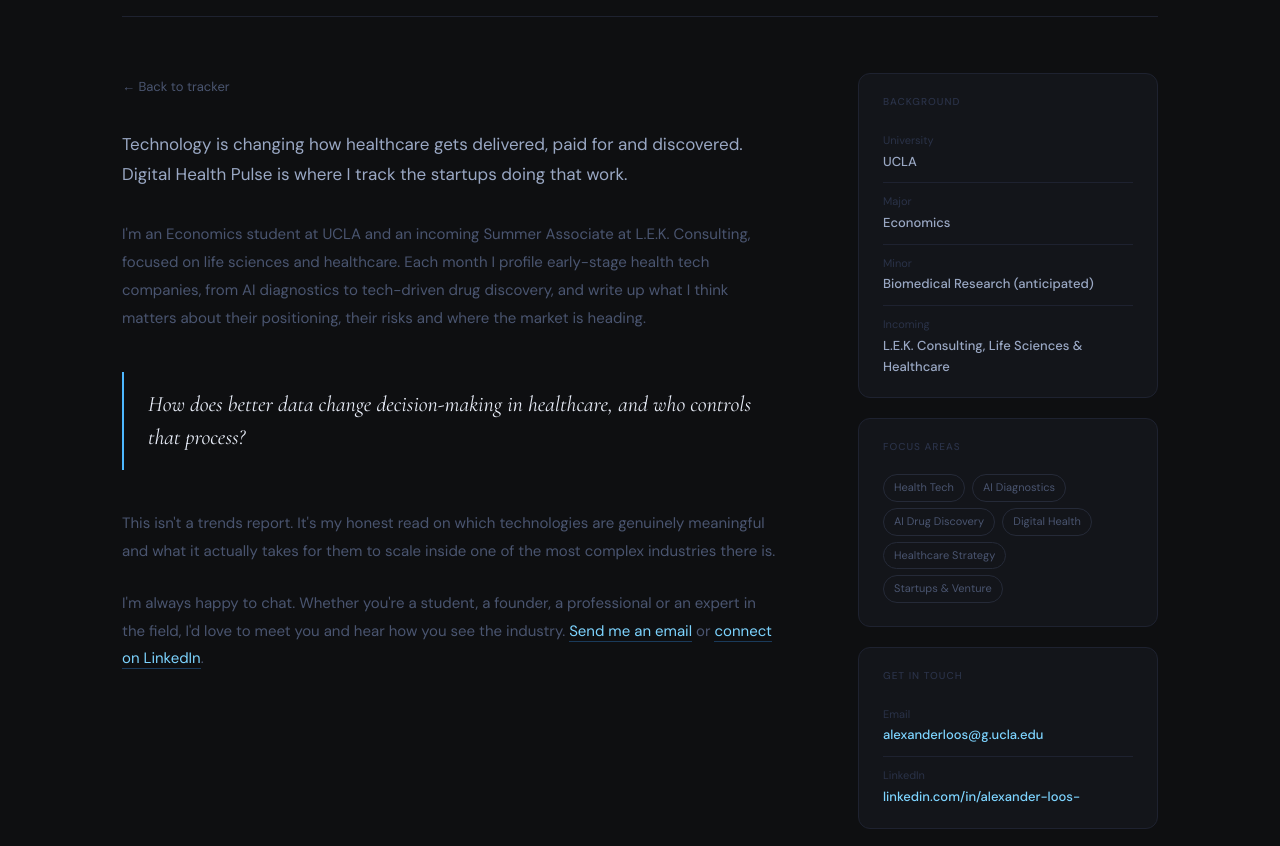
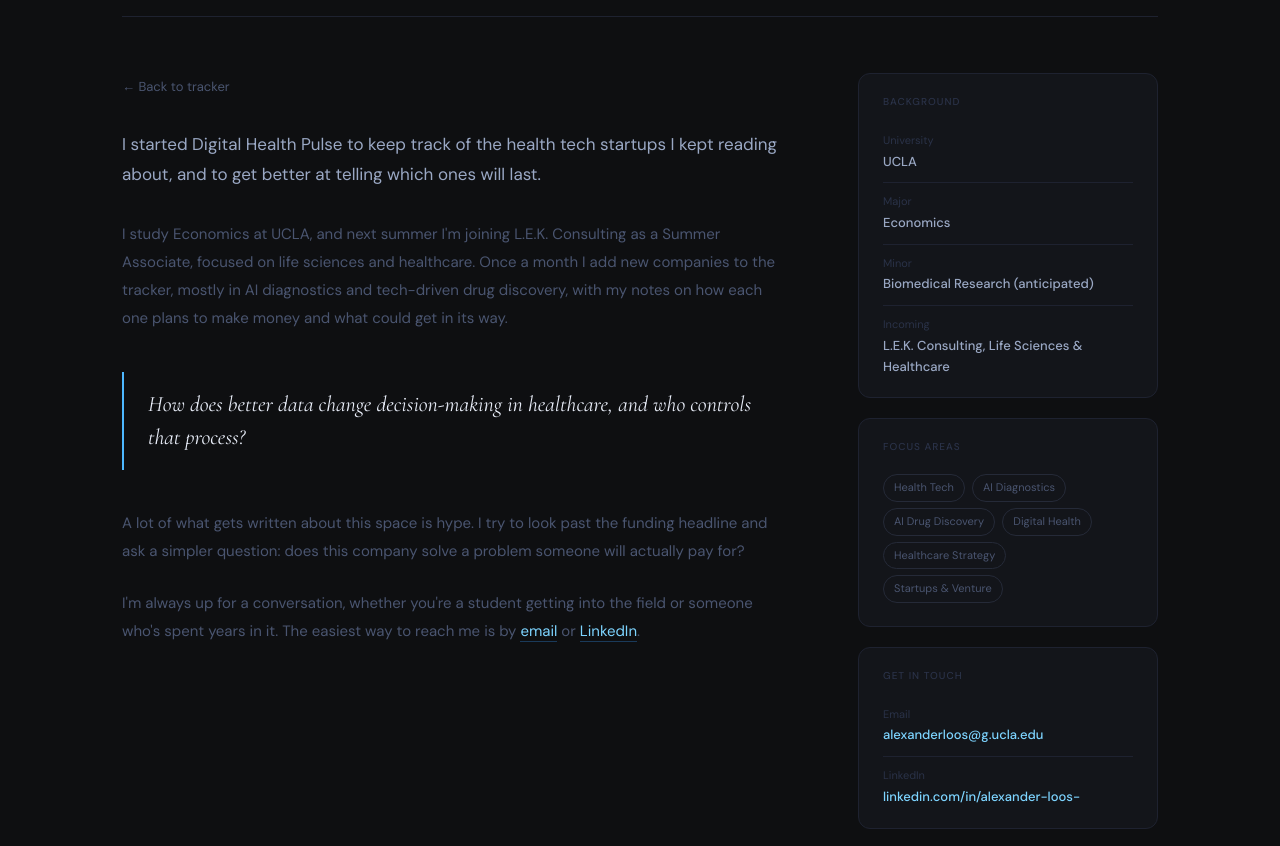
Before and after one commit to alexander-loos/Digital-Health-Pulse, a plain HTML site: page about.html in a window 1280 px wide. Shown: the part 500-1346 px from the top of the page. Drawn offline with nearby package versions, Linux system fonts and the light colour scheme.

Commit message:
About page: rewrite bio in a more natural voice
Co-Authored-By: Claude Opus 5.5 <noreply@anthropic.com>
Claude-Session: https://claude.ai/code/session_01AB261ve1znm6F4LshrHV3f

```diff
--- a/about.html
+++ b/about.html
@@ -75,11 +75,11 @@
   <div class="content">
     <div class="body-text">
       <a href="index.html" class="back-link">&#8592; Back to tracker</a>
-      <p class="lead">Technology is changing how healthcare gets delivered, paid for and discovered. Digital Health Pulse is where I track the startups doing that work.</p>
-      <p>I'm an Economics student at UCLA and an incoming Summer Associate at L.E.K. Consulting, focused on life sciences and healthcare. Each month I profile early-stage health tech companies, from AI diagnostics to tech-driven drug discovery, and write up what I think matters about their positioning, their risks and where the market is heading.</p>
+      <p class="lead">I started Digital Health Pulse to keep track of the health tech startups I kept reading about, and to get better at telling which ones will last.</p>
+      <p>I study Economics at UCLA, and next summer I'm joining L.E.K. Consulting as a Summer Associate, focused on life sciences and healthcare. Once a month I add new companies to the tracker, mostly in AI diagnostics and tech-driven drug discovery, with my notes on how each one plans to make money and what could get in its way.</p>
       <div class="pull-quote"><p>How does better data change decision-making in healthcare, and who controls that process?</p></div>
-      <p>This isn't a trends report. It's my honest read on which technologies are genuinely meaningful and what it actually takes for them to scale inside one of the most complex industries there is.</p>
-      <p>I'm always happy to chat. Whether you're a student, a founder, a professional or an expert in the field, I'd love to meet you and hear how you see the industry. <a href="mailto:alexanderloos@g.ucla.edu" class="inline-link">Send me an email</a> or <a href="https://www.linkedin.com/in/alexander-loos-" target="_blank" rel="noopener" class="inline-link">connect on LinkedIn</a>.</p>
+      <p>A lot of what gets written about this space is hype. I try to look past the funding headline and ask a simpler question: does this company solve a problem someone will actually pay for?</p>
+      <p>I'm always up for a conversation, whether you're a student getting into the field or someone who's spent years in it. The easiest way to reach me is by <a href="mailto:alexanderloos@g.ucla.edu" class="inline-link">email</a> or <a href="https://www.linkedin.com/in/alexander-loos-" target="_blank" rel="noopener" class="inline-link">LinkedIn</a>.</p>
     </div>
     <div class="sidebar">
       <div class="sidebar-card">
```
